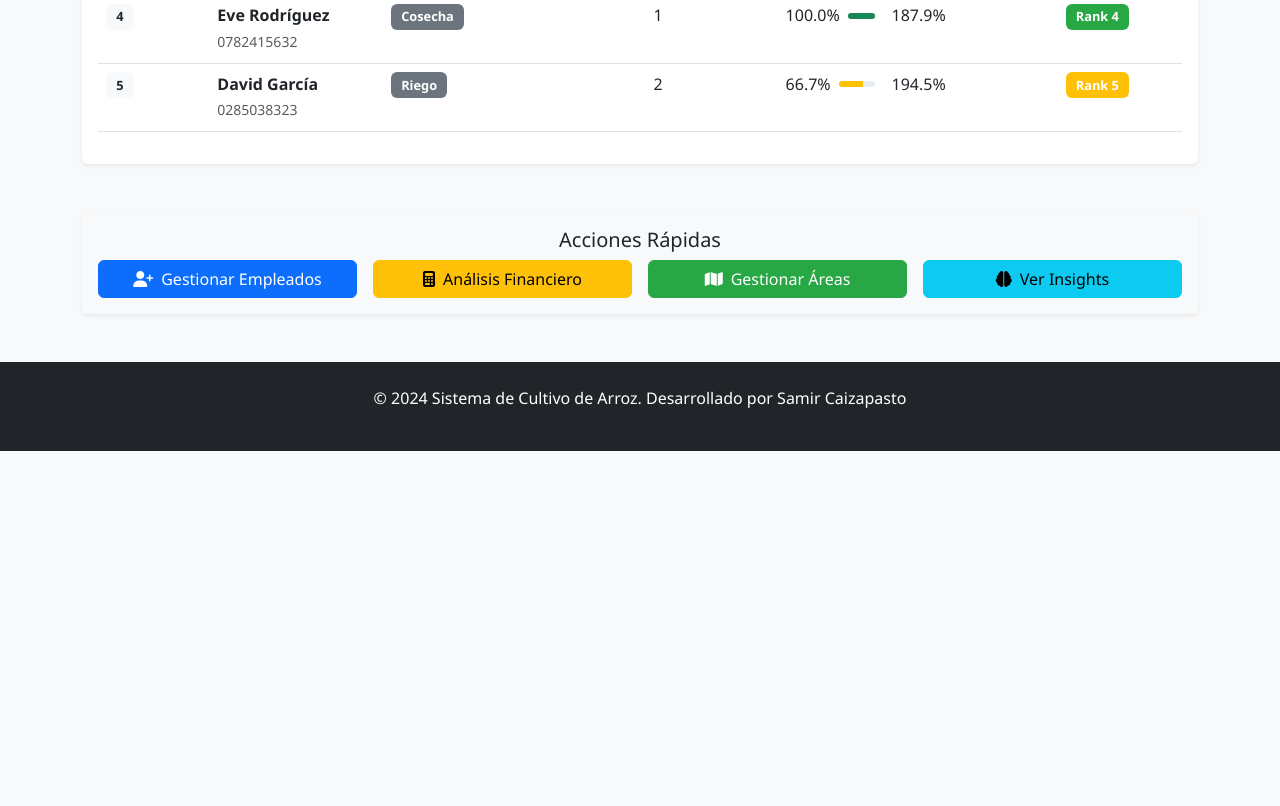
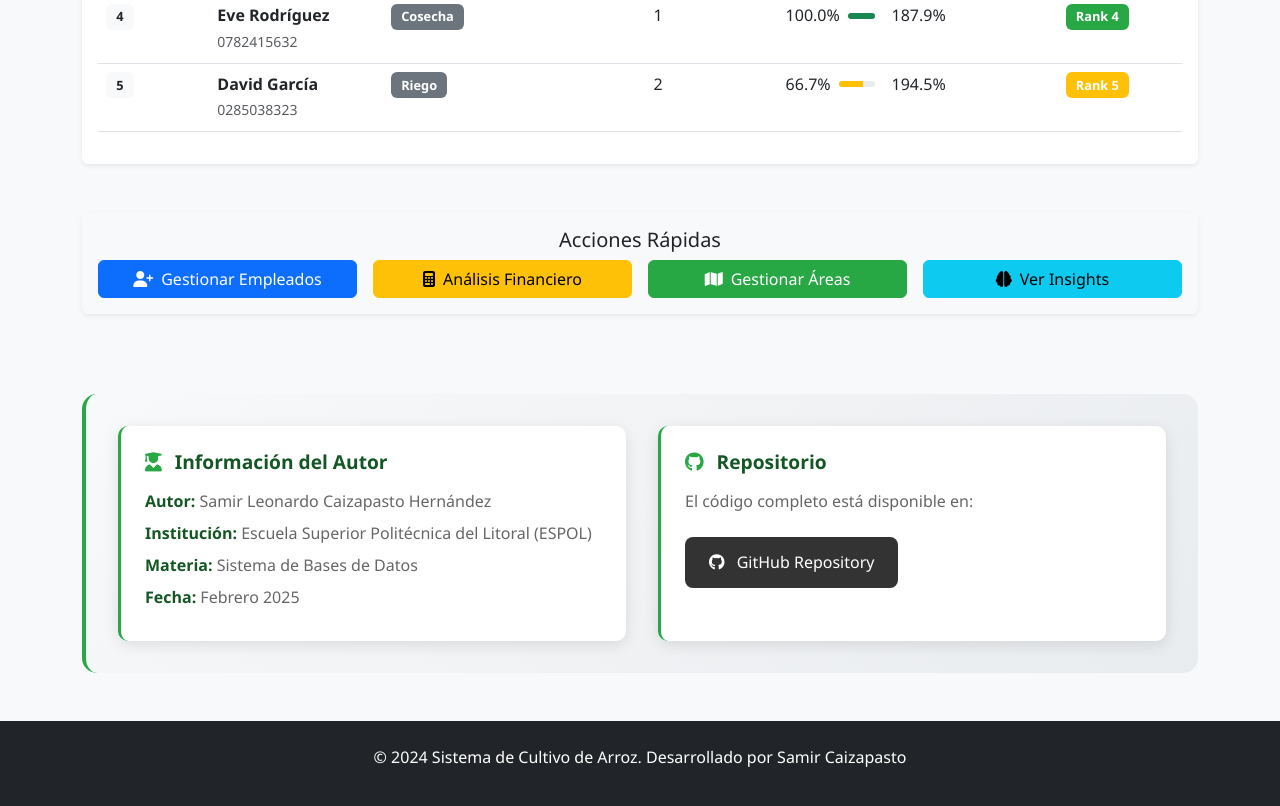
Before and after one commit to Sam-24-dev/Sistema-Cultivo-Arroz, a plain HTML site: page index.html in a window 1280 px wide. Shown: the part 1186-1992 px from the top of the page. Before the commit the page ends 1637 px from the top, so only its background shows below. Drawn offline with nearby package versions, Linux system fonts and the light colour scheme.

Commit message:
Cambios en CSS Y index
Se hizo cambios en el css y en el index.html

```diff
--- a/css/style.css
+++ b/css/style.css
@@ -449,3 +449,93 @@ footer {
         margin-top: 10px;
     }
 }
+/* Project Info Section - NUEVO */
+.project-info {
+    background: linear-gradient(135deg, #f8f9fa 0%, #e9ecef 100%);
+    border-radius: 15px;
+    padding: 2rem;
+    margin-top: 2rem;
+    border-left: 4px solid var(--primary-green);
+}
+
+.info-grid {
+    display: grid;
+    grid-template-columns: repeat(auto-fit, minmax(300px, 1fr));
+    gap: 2rem;
+}
+
+.info-card {
+    background: white;
+    padding: 1.5rem;
+    border-radius: 10px;
+    box-shadow: 0 4px 15px rgba(0,0,0,0.1);
+    transition: transform 0.3s ease;
+    border-left: 3px solid var(--primary-green);
+}
+
+.info-card:hover {
+    transform: translateY(-5px);
+    box-shadow: 0 6px 20px rgba(0,0,0,0.15);
+}
+
+.info-card h3 {
+    color: var(--dark-green);
+    margin-bottom: 1rem;
+    font-size: 1.2rem;
+    font-weight: 600;
+}
+
+.info-card h3 i {
+    color: var(--primary-green);
+    margin-right: 0.5rem;
+}
+
+.info-card p {
+    margin-bottom: 0.5rem;
+    color: #666;
+    line-height: 1.5;
+}
+
+.info-card p strong {
+    color: var(--dark-green);
+}
+
+.github-link {
+    display: inline-block;
+    background: #333;
+    color: white;
+    padding: 0.8rem 1.5rem;
+    border-radius: 8px;
+    text-decoration: none;
+    margin-top: 1rem;
+    transition: all 0.3s ease;
+    font-weight: 500;
+}
+
+.github-link:hover {
+    background: #555;
+    transform: translateY(-2px);
+    color: white;
+    text-decoration: none;
+    box-shadow: 0 4px 10px rgba(0,0,0,0.2);
+}
+
+.github-link i {
+    margin-right: 0.5rem;
+}
+
+/* Responsive para móvil */
+@media (max-width: 768px) {
+    .project-info {
+        padding: 1.5rem;
+    }
+
+    .info-grid {
+        grid-template-columns: 1fr;
+        gap: 1.5rem;
+    }
+
+    .info-card {
+        padding: 1rem;
+    }
+}
--- a/index.html
+++ b/index.html
@@ -237,6 +237,29 @@
                 </div>
             </div>
         </div>
+        <div class="row g-4 mt-4">
+            <div class="col-12">
+                <div class="project-info">
+                    <div class="info-grid">
+                        <div class="info-card">
+                            <h3><i class="fas fa-user-graduate"></i> Información del Autor</h3>
+                            <p><strong>Autor:</strong> Samir Leonardo Caizapasto Hernández</p>
+                            <p><strong>Institución:</strong> Escuela Superior Politécnica del Litoral (ESPOL)</p>
+                            <p><strong>Materia:</strong> Sistema de Bases de Datos</p>
+                            <p><strong>Fecha:</strong> Febrero 2025</p>
+                        </div>
+                        <div class="info-card">
+                            <h3><i class="fab fa-github"></i> Repositorio</h3>
+                            <p>El código completo está disponible en:</p>
+                            <a href="https://github.com/Sam-24-dev/Sistema-Cultivo-Arroz" class="github-link" target="_blank">
+                                <i class="fab fa-github"></i>
+                                GitHub Repository
+                            </a>
+                        </div>
+                    </div>
+                </div>
+            </div>
+        </div>
     </div>
 
     <!-- Footer -->
```
